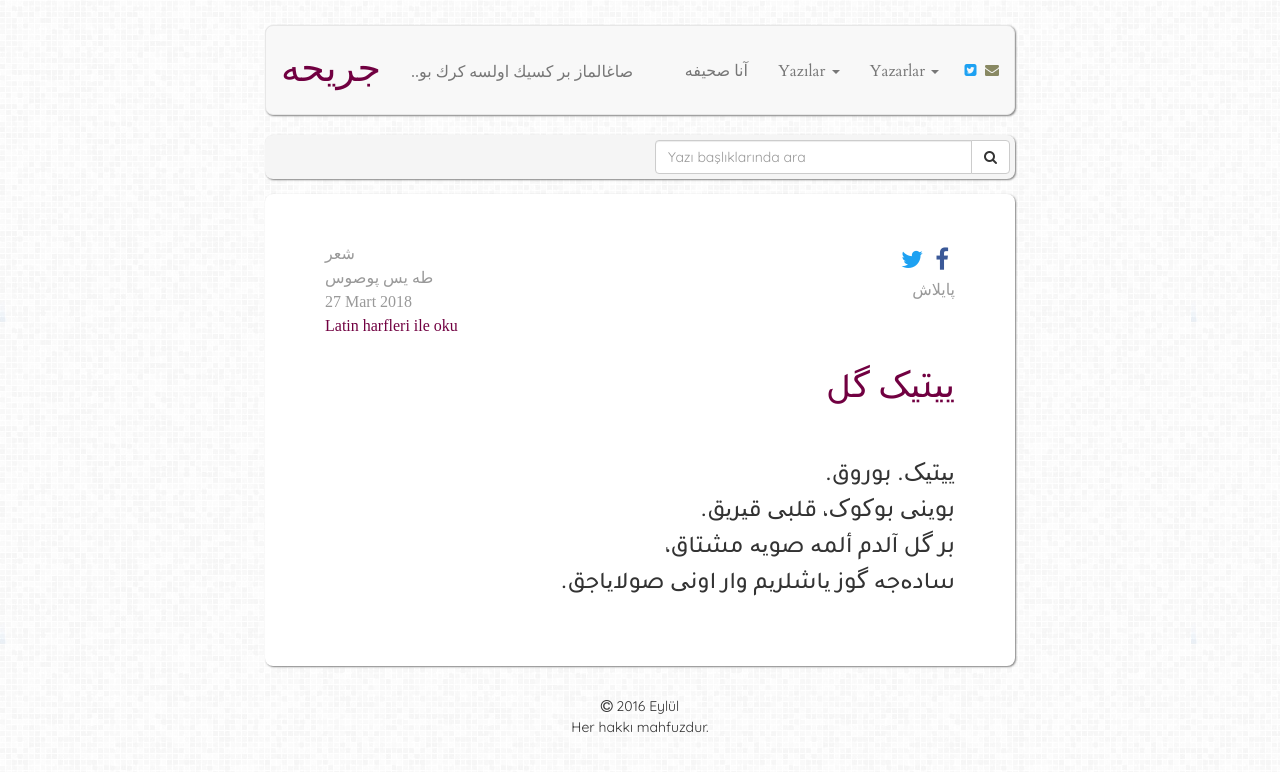
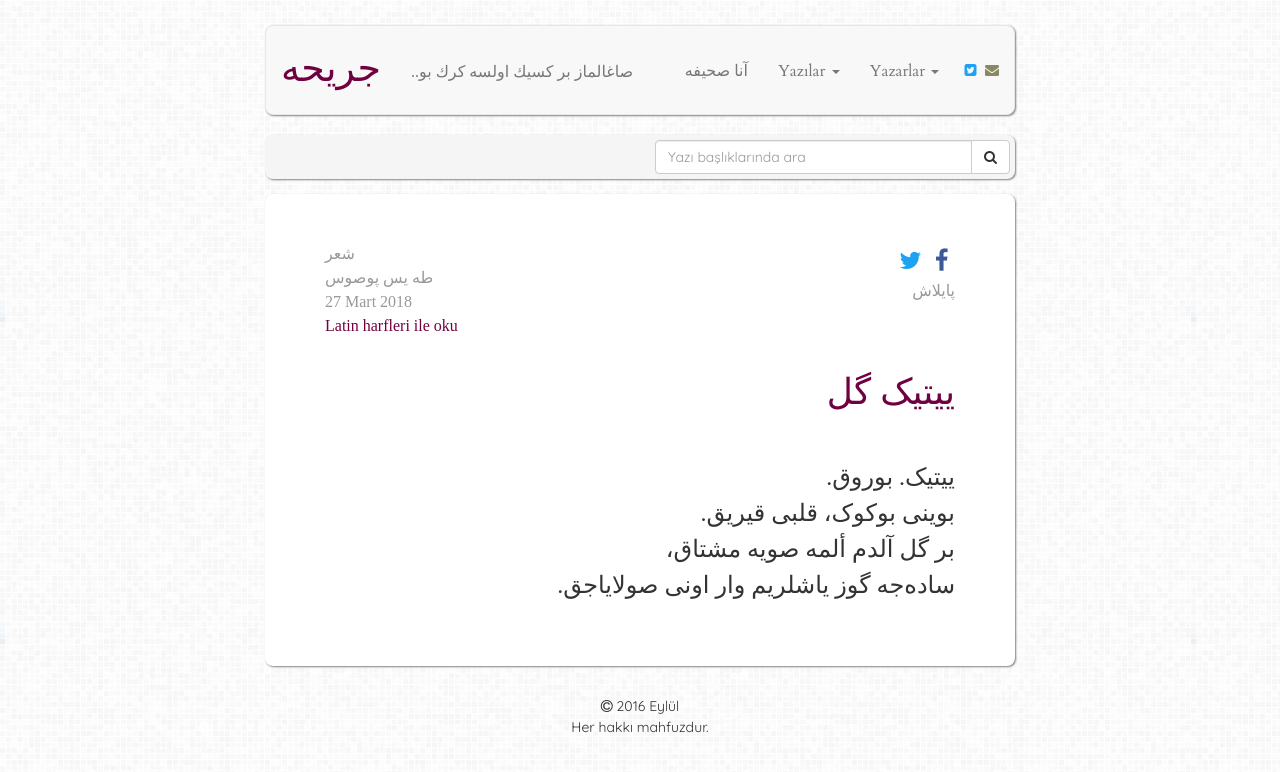
Before and after one commit to muhammedaydogdu/muhammedaydogdu.github.io, a Jekyll site: the page built from _posts/2018-03-27-yitik-gul-os.md, in a window 1280 px wide. Shown: the top 772 px of the page. Built offline with Jekyll 4.4.1, drawn with Linux system fonts in a browser that asks for light colours; some web fonts are replaced.

Commit message:
Update style.css

```diff
--- a/css/style.css
+++ b/css/style.css
@@ -93,7 +93,7 @@
 
 .data {
   color: #999;
-  font-family: "Farsan", "Times New Roman", cursive;
+  font-family: "Quicksand", "Times New Roman", serif;
   margin-bottom: 0;
 }
 
@@ -135,7 +135,7 @@
 }
 
 .os-text {
-  font-family: 'Tajawal', sans-serif;
+  font-family: 'Scheherazade', serif;
 }
 
 .container .jumbotron .os-text p {
```
